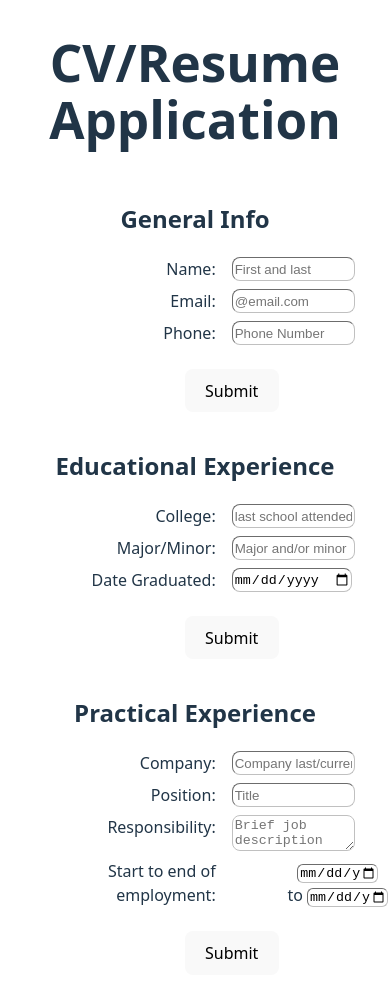
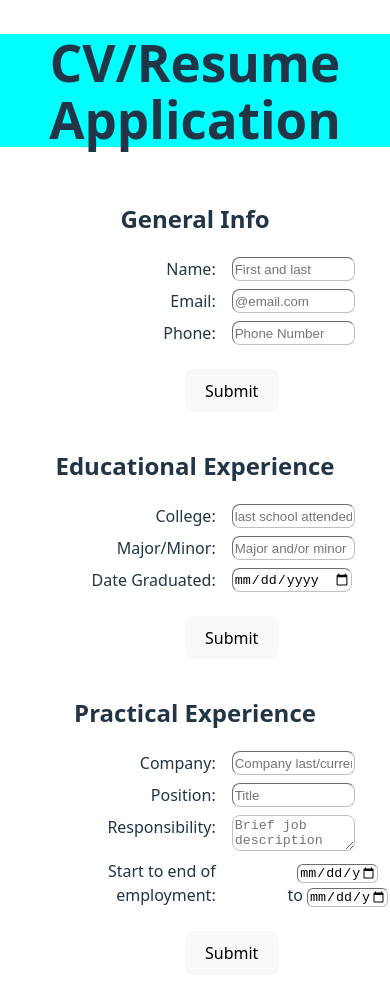
Before and after one commit to nothinktank/cv_app, a React (Vite) app: page / in a window 390 px wide. Shown: the top 991 px of the page. Built offline with nearby package versions, Linux system fonts and the light colour scheme.

Commit message:
align h1 text

```diff
--- a/src/styles/App.css
+++ b/src/styles/App.css
@@ -122,9 +122,10 @@ textarea {
     border-radius: 8px;
     border-color: silver;
   }
-  /* h1 {
-
-  } */
+  h1 {
+    text-align: center;
+    background-color: aqua;
+  }
   .form {
     align-self: center;
     max-width: 90vw;
```
